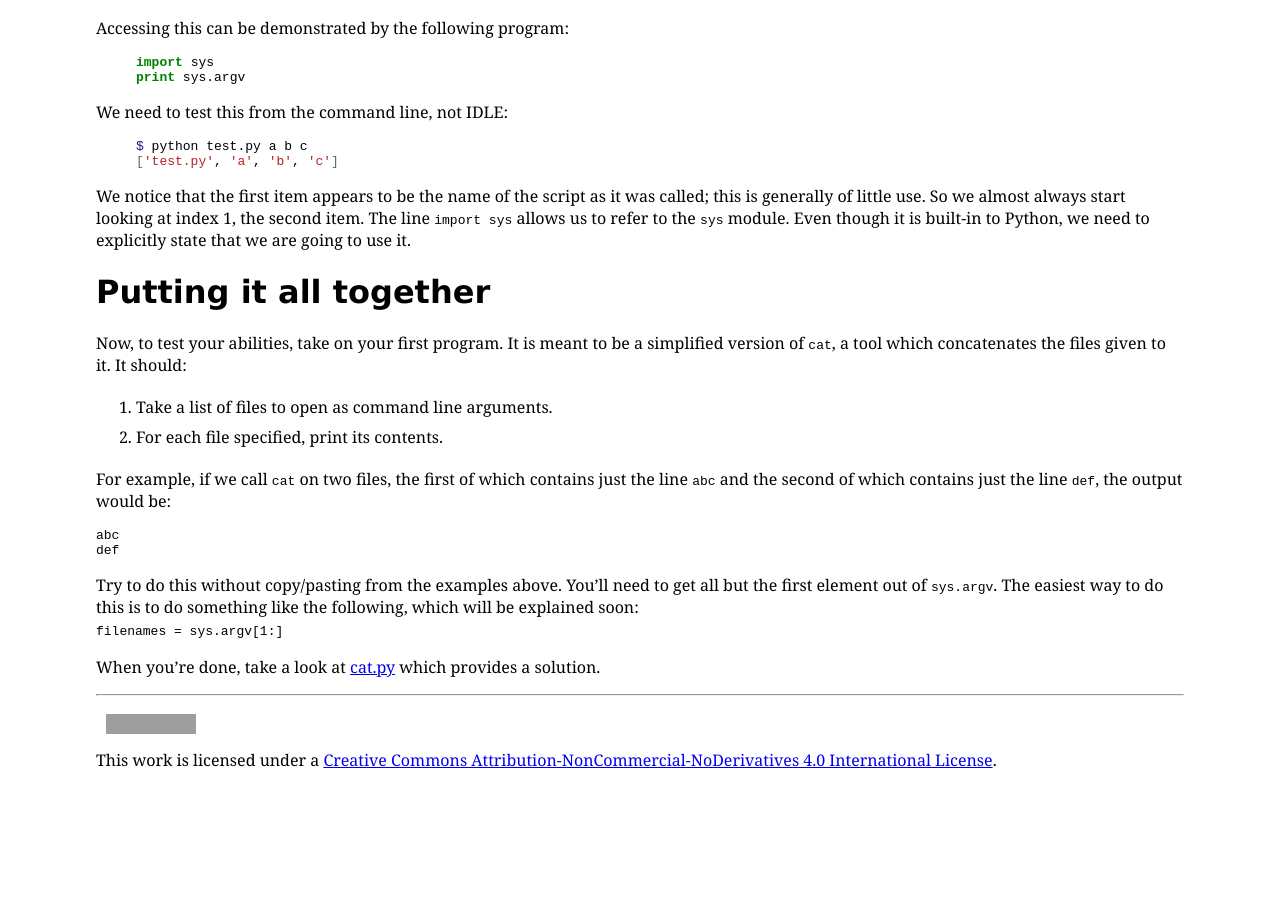
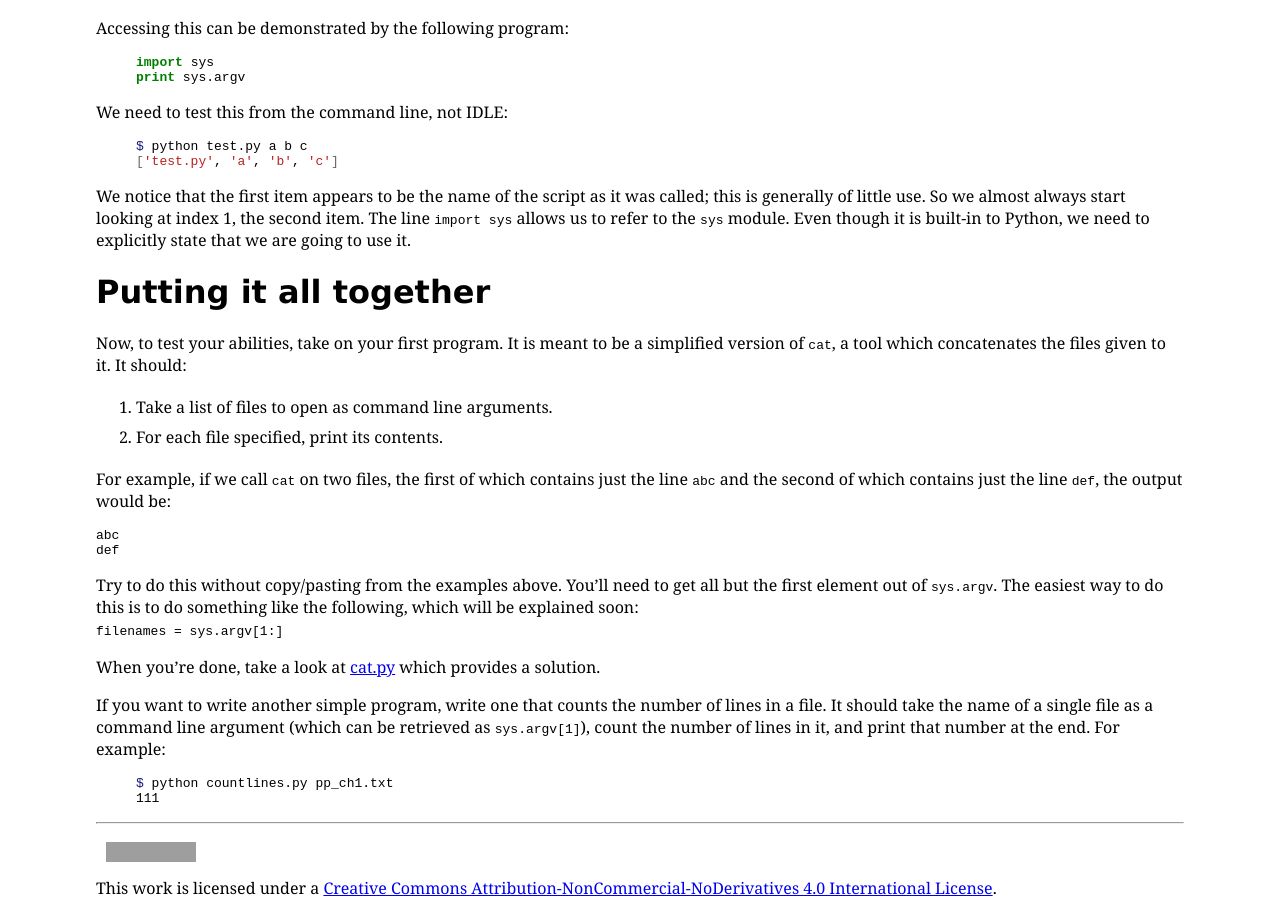
Before and after one commit to pybootcamp/pybootcamp.github.io, a Jekyll site: the page built from bootcamp/firstprogram.md, in a window 1280 px wide and 900 px high, scrolled down 2536 px. Built offline with Jekyll 4.4.1, drawn with Linux system fonts in a browser that asks for light colours; Markdown is read by kramdown in place of the engine named in the settings; before the commit the page ends 3308 px from its top, so only the background shows below that; grey boxes are pictures that could not be loaded.

Commit message:
Add additional exercise.

```diff
--- a/bootcamp/firstprogram.md
+++ b/bootcamp/firstprogram.md
@@ -197,3 +197,13 @@ explained soon:
 
 When you're done, take a look at [cat.py](../examples/cat.py) which
 provides a solution.
+
+If you want to write another simple program, write one that counts the
+number of lines in a file. It should take the name of a single file as
+a command line argument (which can be retrieved as `sys.argv[1]`),
+count the number of lines in it, and print that number at the end. For
+example:
+{% highlight bash %}
+$ python countlines.py pp_ch1.txt
+111
+{% endhighlight %}
```
